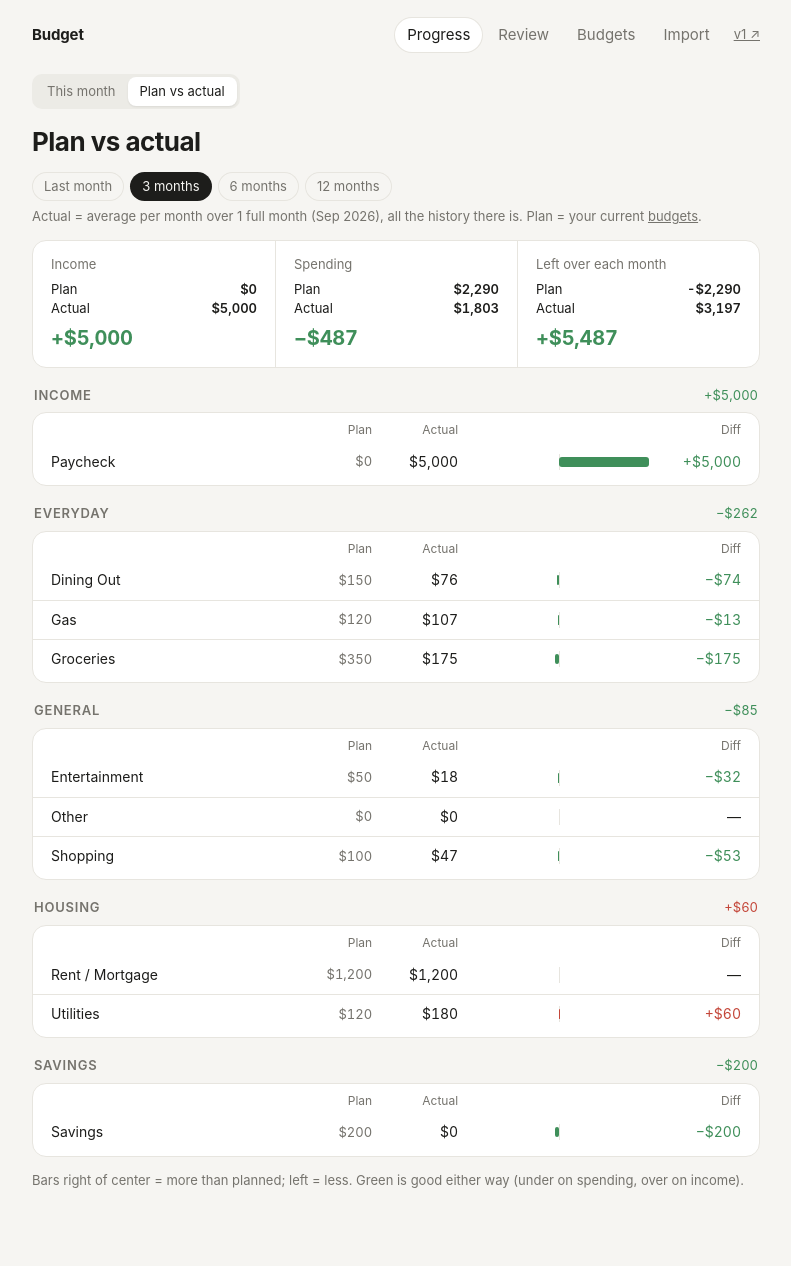
After one commit to DibberLab/budget, a Flask app: page /v2/plan in a window 1280 px wide. The commit adds this page. Shown: the whole page, without its empty margins (244-1035 px from the left). Run offline with Flask 3, Linux system fonts and the light colour scheme; the visitor is signed in with stand-in values (Sample User, id 1); data comes from the database, SQL or seed files in the repository; data that the repository does not hold is empty; some libraries are stand-ins or nearby versions.

Commit message:
v2: plan vs actual view; planned income on Budgets tab
Co-Authored-By: Claude Opus 5.5 <noreply@anthropic.com>

```diff
--- /dev/null
+++ b/v2/templates/v2/_views.html
@@ -0,0 +1,4 @@
+<div class="views">
+  <a class="{{ 'on' if request.endpoint == 'v2.progress' }}" href="{{ url_for('v2.progress') }}">This month</a>
+  <a class="{{ 'on' if request.endpoint == 'v2.plan' }}" href="{{ url_for('v2.plan') }}">Plan vs actual</a>
+</div>
--- a/v2/templates/v2/base.html
+++ b/v2/templates/v2/base.html
@@ -47,6 +47,9 @@
              border: 1px solid var(--line); border-left: 4px solid var(--ok); }
     .flash.error { border-left-color: var(--bad); }
     .empty { text-align: center; padding: 48px 16px; }
+    .views { display: inline-flex; padding: 3px; border-radius: 10px; background: var(--track); margin-bottom: 14px; }
+    .views a { text-decoration: none; padding: 5px 12px; border-radius: 8px; font-size: 13px; color: var(--muted); }
+    .views a.on { background: var(--card); color: var(--ink); box-shadow: 0 1px 2px rgba(0,0,0,.08); }
     @media (max-width: 560px) { nav .brand { display: none; } nav { gap: 0; flex-wrap: nowrap; } nav a.tab { padding: 6px 7px; white-space: nowrap; } nav .v1 { white-space: nowrap; } nav .v1 { margin-left: auto; } }
   </style>
   {% block head %}{% endblock %}
@@ -55,7 +58,7 @@
 <div class="wrap">
   <nav>
     <a class="brand" href="{{ url_for('v2.progress') }}">Budget</a>
-    <a class="tab {% if request.endpoint == 'v2.progress' %}on{% endif %}" href="{{ url_for('v2.progress') }}">Progress</a>
+    <a class="tab {% if request.endpoint in ('v2.progress', 'v2.plan') %}on{% endif %}" href="{{ url_for('v2.progress') }}">Progress</a>
     <a class="tab {% if request.endpoint == 'v2.review' %}on{% endif %}" href="{{ url_for('v2.review') }}">Review{% if v2_uncategorized %}<span class="pill">{{ v2_uncategorized }}</span>{% endif %}</a>
     <a class="tab {% if request.endpoint == 'v2.budgets' %}on{% endif %}" href="{{ url_for('v2.budgets') }}">Budgets</a>
     <a class="tab {% if request.endpoint == 'v2.import_csv' %}on{% endif %}" href="{{ url_for('v2.import_csv') }}">Import</a>
--- /dev/null
+++ b/v2/templates/v2/plan.html
@@ -0,0 +1,115 @@
+{% extends "v2/base.html" %}
+{% block title %}Plan vs actual · Budget{% endblock %}
+{% macro usd(c) -%}{{ '-' if c < 0 }}${{ '{:,.0f}'.format((c|abs) / 100) }}{%- endmacro %}
+{% macro signed(c) -%}{{ '+' if c > 0 else ('−' if c < 0 else '') }}{{ usd(c|abs) }}{%- endmacro %}
+{% block head %}
+<style>
+  .periods { display: flex; gap: 6px; flex-wrap: wrap; margin: 12px 0 6px; }
+  .periods a { text-decoration: none; padding: 5px 12px; border-radius: 999px; font-size: 13px; color: var(--muted);
+               box-shadow: inset 0 0 0 1px var(--line); }
+  .periods a.on { background: var(--ink); color: var(--bg); box-shadow: none; }
+  .sum { display: grid; grid-template-columns: repeat(3, 1fr); gap: 0; padding: 0; margin: 14px 0; }
+  .sum > div { padding: 14px 18px; }
+  .sum > div + div { border-left: 1px solid var(--line); }
+  .sum .lbl { font-size: 13px; color: var(--muted); margin-bottom: 6px; }
+  .sum .line { display: flex; justify-content: space-between; gap: 8px; font-size: 13px; }
+  .sum .line b { font-weight: 600; }
+  .sum .d { font-size: 20px; font-weight: 650; margin-top: 6px; letter-spacing: -.01em; }
+  .good { color: var(--ok); } .bad { color: var(--bad); }
+  .grp { margin-top: 18px; }
+  .gh { display: flex; justify-content: space-between; align-items: baseline; margin: 0 2px 8px; }
+  .gh h2 { font-size: 13px; text-transform: uppercase; letter-spacing: .06em; color: var(--muted); margin: 0; font-weight: 600; }
+  .grid { display: grid; grid-template-columns: minmax(0, 1.3fr) 76px 76px minmax(0, 1fr) 82px; gap: 10px; align-items: center; }
+  .colhead { font-size: 12px; color: var(--muted); padding: 8px 18px 4px; }
+  .colhead span:nth-child(2), .colhead span:nth-child(3), .colhead span:nth-child(5) { text-align: right; }
+  .r { padding: 9px 18px; font-size: 14px; }
+  .r + .r { border-top: 1px solid var(--line); }
+  .r .n { text-align: right; white-space: nowrap; }
+  .r .muted.n { font-size: 13px; }
+  .div { position: relative; height: 10px; }
+  .div::before { content: ''; position: absolute; left: 50%; top: -3px; bottom: -3px; width: 1px; background: var(--line); }
+  .div i { position: absolute; top: 0; bottom: 0; border-radius: 3px; }
+  .div i.good { background: var(--ok); } .div i.bad { background: var(--bad); }
+  .note { font-size: 13px; color: var(--muted); margin-top: 14px; }
+  @media (max-width: 560px) {
+    .sum { grid-template-columns: 1fr; } .sum > div + div { border-left: 0; border-top: 1px solid var(--line); }
+    .grid { grid-template-columns: minmax(0, 1fr) 58px 58px 64px; gap: 6px; }
+    .grid > :nth-child(4) { display: none; }
+    .r, .colhead { padding-left: 12px; padding-right: 12px; }
+    .r { font-size: 13px; }
+  }
+</style>
+{% endblock %}
+{% block content %}
+{% include "v2/_views.html" %}
+<h1>Plan vs actual</h1>
+<div class="periods">
+  {% for n, label in [(1, 'Last month'), (3, '3 months'), (6, '6 months'), (12, '12 months')] %}
+  <a class="{{ 'on' if n == months }}" href="{{ url_for('v2.plan', months=n) }}">{{ label }}</a>
+  {% endfor %}
+</div>
+
+{% if not win %}
+<div class="card empty"><p>Not enough history yet — check back after the first full month.</p></div>
+{% else %}
+<p class="muted small" style="margin:4px 0 0">
+  Actual = average per month over {{ win[2] }} full month{{ 's' if win[2] != 1 }}
+  ({% if win[2] > 1 %}{{ win[0].strftime('%b') }}–{% endif %}{{ win[1].strftime('%b %Y') }}){% if win[2] < months %}, all the history there is{% endif %}.
+  Plan = your current <a href="{{ url_for('v2.budgets') }}">budgets</a>.
+</p>
+
+{% set left_plan = inc.plan - spend.plan %}
+{% set left_actual = inc.actual - spend.actual %}
+<div class="card sum">
+  <div>
+    <div class="lbl">Income</div>
+    <div class="line"><span>Plan</span><b class="num">{{ usd(inc.plan) }}</b></div>
+    <div class="line"><span>Actual</span><b class="num">{{ usd(inc.actual) }}</b></div>
+    <div class="d num {{ 'good' if inc.actual >= inc.plan else 'bad' }}">{{ signed(inc.actual - inc.plan) }}</div>
+  </div>
+  <div>
+    <div class="lbl">Spending</div>
+    <div class="line"><span>Plan</span><b class="num">{{ usd(spend.plan) }}</b></div>
+    <div class="line"><span>Actual</span><b class="num">{{ usd(spend.actual) }}</b></div>
+    <div class="d num {{ 'good' if spend.actual <= spend.plan else 'bad' }}">{{ signed(spend.actual - spend.plan) }}</div>
+  </div>
+  <div>
+    <div class="lbl">Left over each month</div>
+    <div class="line"><span>Plan</span><b class="num">{{ usd(left_plan) }}</b></div>
+    <div class="line"><span>Actual</span><b class="num">{{ usd(left_actual) }}</b></div>
+    <div class="d num {{ 'good' if left_actual >= left_plan else 'bad' }}">{{ signed(left_actual - left_plan) }}</div>
+  </div>
+</div>
+
+{% for name, g in groups %}
+{% set is_inc = name == 'Income' %}
+<div class="grp">
+  <div class="gh">
+    <h2>{{ name }}</h2>
+    {% set gd = g.actual - g.plan %}
+    <span class="small num {{ ('good' if gd >= 0 else 'bad') if is_inc else ('good' if gd <= 0 else 'bad') }}">{{ signed(gd) }}</span>
+  </div>
+  <div class="card" style="padding:0 0 4px">
+    <div class="grid colhead"><span></span><span>Plan</span><span>Actual</span><span></span><span>Diff</span></div>
+    {% for r in g.rows %}
+    {% set good = (r.diff >= 0) if is_inc else (r.diff <= 0) %}
+    {% set w = (50 * (r.diff|abs) / biggest)|round(1) %}
+    <div class="grid r">
+      <span>{{ r.cat.name }}</span>
+      <span class="n num muted">{{ usd(r.plan) }}</span>
+      <span class="n num">{{ usd(r.actual) }}</span>
+      <span class="div">{% if r.diff %}<i class="{{ 'good' if good else 'bad' }}" style="{{ 'left:50%' if r.diff > 0 else 'right:50%' }};width:{{ w }}%"></i>{% endif %}</span>
+      <span class="n num {{ '' if not r.diff else ('good' if good else 'bad') }}">{{ signed(r.diff) if r.diff else '—' }}</span>
+    </div>
+    {% endfor %}
+  </div>
+</div>
+{% endfor %}
+
+<p class="note">
+  Bars right of center = more than planned; left = less. Green is good either way (under on spending, over on income).
+  {% if retired %}<br>Spending also includes {{ usd(retired) }}/mo in retired categories (e.g. the Accord).{% endif %}
+  {% if uncategorized %}<br>{{ uncategorized }} uncategorized transaction{{ 's' if uncategorized != 1 }} in this period aren't counted — <a href="{{ url_for('v2.review') }}">review them</a>.{% endif %}
+</p>
+{% endif %}
+{% endblock %}
--- a/v2/templates/v2/progress.html
+++ b/v2/templates/v2/progress.html
@@ -34,6 +34,7 @@
 </style>
 {% endblock %}
 {% block content %}
+{% include "v2/_views.html" %}
 <div class="head">
   <h1>{{ month_label }}</h1>
   <a class="arrow" href="{{ url_for('v2.progress', y=prev[0], m=prev[1]) }}" aria-label="Previous month">‹</a>
```
Also changed, not shown: v2/__init__.py (+104 -13 lines), v2/templates/v2/budgets.html (+13 -15 lines).
